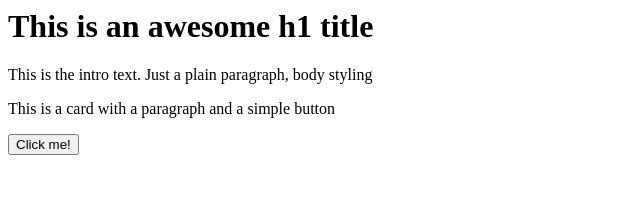
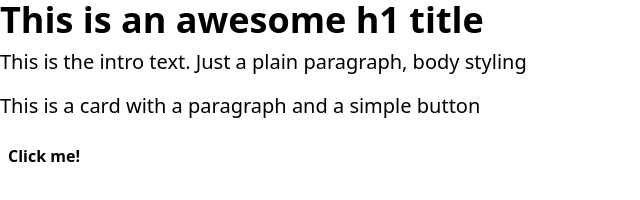
Before and after one commit to rgaikema/tokens, a website: page index.html in a window 1280 px wide. Shown: the whole page, without its empty margins (0-640 px from the left). Drawn offline with Linux system fonts and the light colour scheme.

Commit message:
added tailwind config

```diff
--- a/index.html
+++ b/index.html
@@ -3,17 +3,18 @@
     <meta charset="UTF-8">
     <meta http-equiv="X-UA-Compatible" content="IE=edge">
     <meta name="viewport" content="width=device-width, initial-scale=1.0">
+    <link href="tailwind.css" rel="stylesheet" />
     <title>Document</title>
 </head>
 <body>
 
-    <h1>This is an awesome h1 title</h1>
+    <h1 class="text-4xl font-bold mb-2">This is an awesome h1 title</h1>
 
-    <p>This is the intro text. Just a plain paragraph, body styling</p>
+    <p class="text-xl text-theme-fg-muted mb-4">This is the intro text. Just a plain paragraph, body styling</p>
 
     <div class="card">
-        <p>This is a card with a paragraph and a simple button</p>
-        <button>Click me!</button>
+        <p class="text-xl text-theme-fg-muted mb-4">This is a card with a paragraph and a simple button</p>
+        <button class="p-2 bg-theme-accent-default text-theme-fg-onAccent font-bold">Click me!</button>
     </div>
 
 </body>
--- /dev/null
+++ b/postcss.config.js
@@ -0,0 +1,8 @@
+// postcss.config.js
+module.exports = {
+    plugins: {
+      'postcss-import': {},
+      'tailwindcss': {},
+      'autoprefixer': {},
+    },
+  };
--- /dev/null
+++ b/styles.css
@@ -0,0 +1,5 @@
+@import "tailwindcss/base";
+@import "tailwindcss/components";
+@import "output/output.css";
+/* @import "custom.css"; */
+@import "tailwindcss/utilities";
--- a/tailwind.config.js
+++ b/tailwind.config.js
@@ -4,8 +4,9 @@ const tokens = require("./output/output.json")
 const colors = filterTokensByType('color', tokens)
 
 module.exports = {
-  purge: [],
-  darkMode: false, // or 'media' or 'class'
+  content: [
+    './index.html'
+  ],
   theme: {
     colors,
   },
```
Also changed, not shown: package.json (+8 -1 lines), tailwind.css (added).
